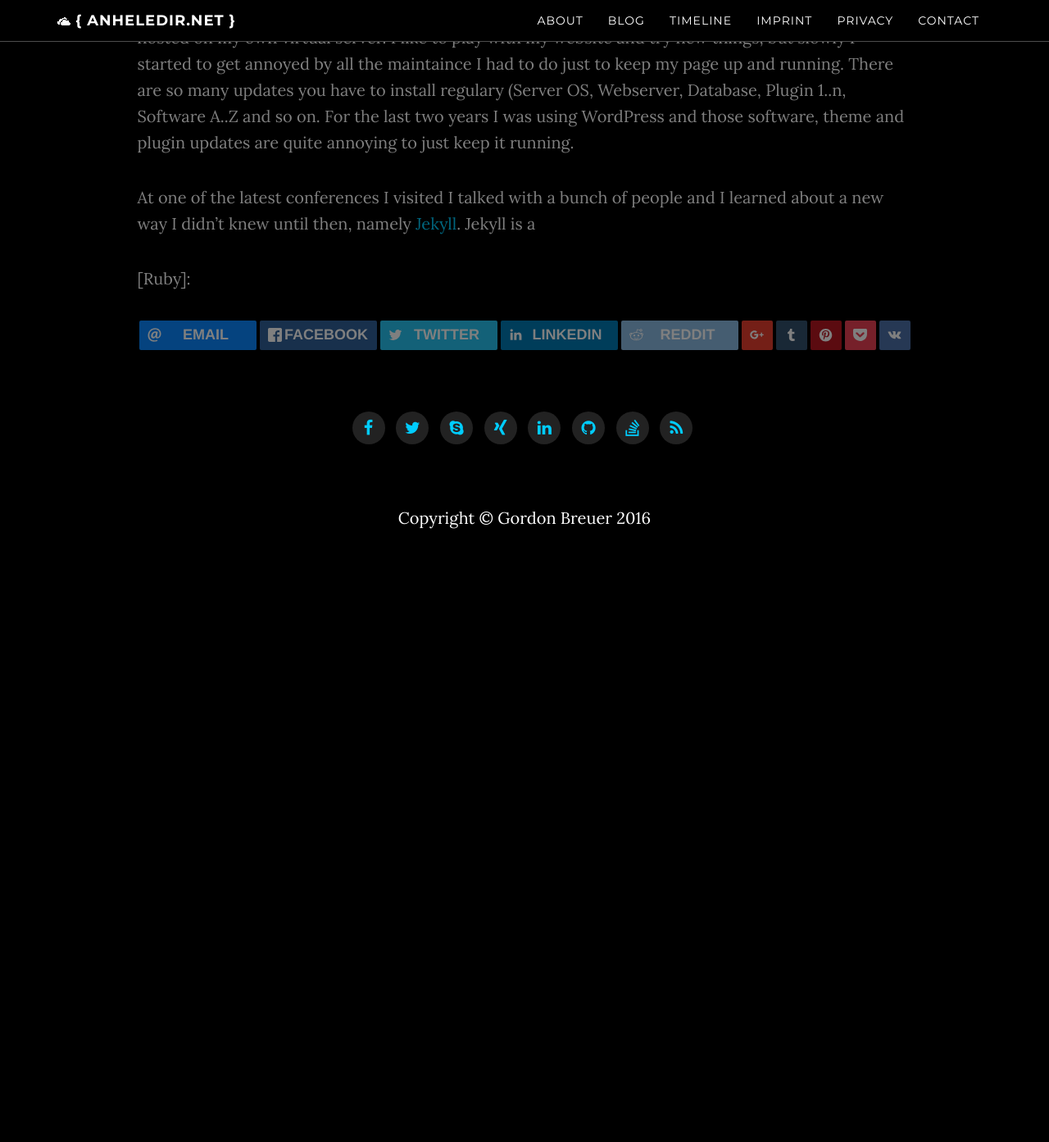
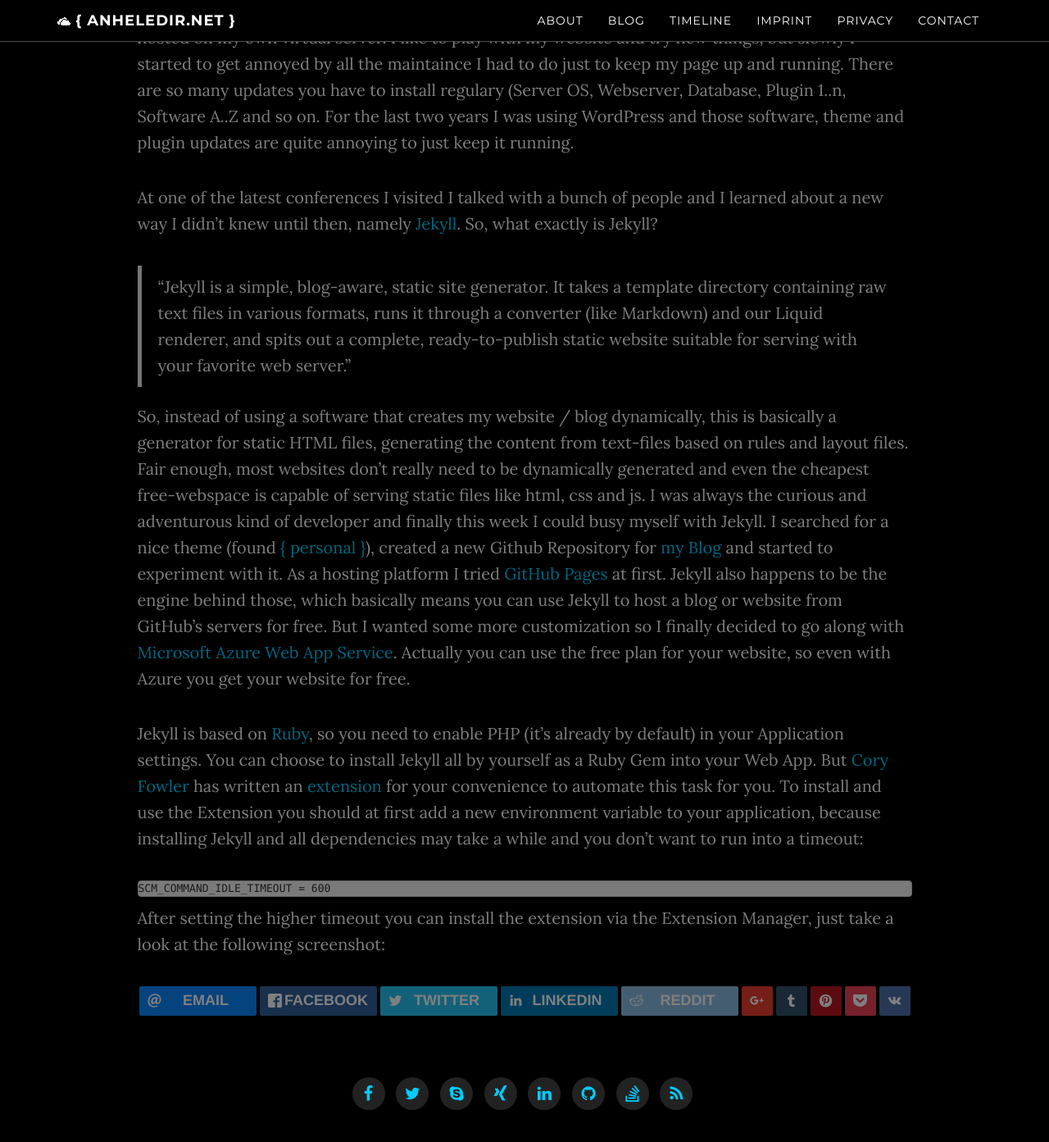
Before and after one commit to Anheledir/anheledir.NET, a Jekyll site: the page built from _posts/2016-08-01-Publish-a-website-with-Jekyll-and-Github-on-Windows-Azure.md, in a window 1280 px wide and 1400 px high, scrolled down 700 px. Shown: the top 1393 px of the window at 82% size. Built offline with Jekyll 4.4.1, drawn with Linux system fonts in a browser that asks for light colours; nearby versions of some CDN libraries; comment, search, counter and statistics services are not loaded; a style sheet for code colours, icons or effects is not loaded; before the commit the page ends 1590 px from its top, so only the background shows below that.

Commit message:
Saved 2016-08-01-Publish-a-website-with-Jekyll-and-Github-on-Windows-Azure.md with Dillinger.io

````diff
--- a/_posts/2016-08-01-Publish-a-website-with-Jekyll-and-Github-on-Windows-Azure.md
+++ b/_posts/2016-08-01-Publish-a-website-with-Jekyll-and-Github-on-Windows-Azure.md
@@ -9,7 +9,25 @@
 
 For the last five years I always had some kind of Blog Software or Content Management System, hosted on my own virtual server. I like to play with my website and try new things, but slowly I started to get annoyed by all the maintaince I had to do just to keep my page up and running. There are so many updates you have to install regulary (Server OS, Webserver, Database, Plugin 1..n, Software A..Z and so on. For the last two years I was using WordPress and those software, theme and plugin updates are  quite annoying to just keep it running.
 
-At one of the latest conferences I visited I talked with a bunch of people and I learned about a new way I didn't knew until then, namely [Jekyll]. Jekyll is a
+At one of the latest conferences I visited I talked with a bunch of people and I learned about a new way I didn't knew until then, namely [Jekyll]. So, what exactly is Jekyll?
+
+> "Jekyll is a simple, blog-aware, static site generator. It takes a template directory containing raw text files in various formats, runs it through a converter (like Markdown) and our Liquid renderer, and spits out a complete, ready-to-publish static website suitable for serving with your favorite web server."
+
+So, instead of using a software that creates my website / blog dynamically, this is basically a generator for static HTML files, generating the content from text-files based on rules and layout files. Fair enough, most websites don't really need to be dynamically generated and even the cheapest free-webspace is capable of serving static files like html, css and js. I was always the curious and adventurous kind of developer and finally this week I could busy myself with Jekyll. I searched for a nice theme (found [{ personal }]), created a new Github Repository for [my Blog] and started to experiment with it. As a hosting platform I tried [GitHub Pages] at first. Jekyll also happens to be the engine behind those, which basically means you can use Jekyll to host a blog or website from GitHub's servers for free. But I wanted some more customization so I finally decided to go along with [Microsoft Azure Web App Service]. Actually you can use the free plan for your website, so even with Azure you get your website for free.
+
+Jekyll is based on [Ruby], so you need to enable PHP (it's already by default) in your Application settings. You can choose to install Jekyll all by yourself as a Ruby Gem into your Web App. But [Cory Fowler] has written an [extension] for your convenience to automate this task for you. To install and use the Extension you should at first add a new environment variable to your application, because installing Jekyll and all dependencies may take a while and you don't want to run into a timeout:
+```
+SCM_COMMAND_IDLE_TIMEOUT = 600
+```
+After setting the higher timeout you can install the extension via the Extension Manager, just take a look at the following screenshot:
+
+
 
 [Jekyll]:http://jekyllrb.com
-[Ruby]:
+[Ruby]:https://en.wikipedia.org/wiki/Ruby_(programming_language)
+[{ personal }]:https://github.com/PanosSakkos/personal-jekyll-theme
+[my Blog]:https://github.com/Anheledir/anheledir.NET
+[GitHub Pages]:https://pages.github.com/
+[Microsoft Azure Web App Service]:https://azure.microsoft.com/en-us/services/app-service/web/
+[Cory Fowler]:http://blog.syntaxc4.net/
+[extension]:https://github.com/SyntaxC4-MSFT/JekyllExtension
````
